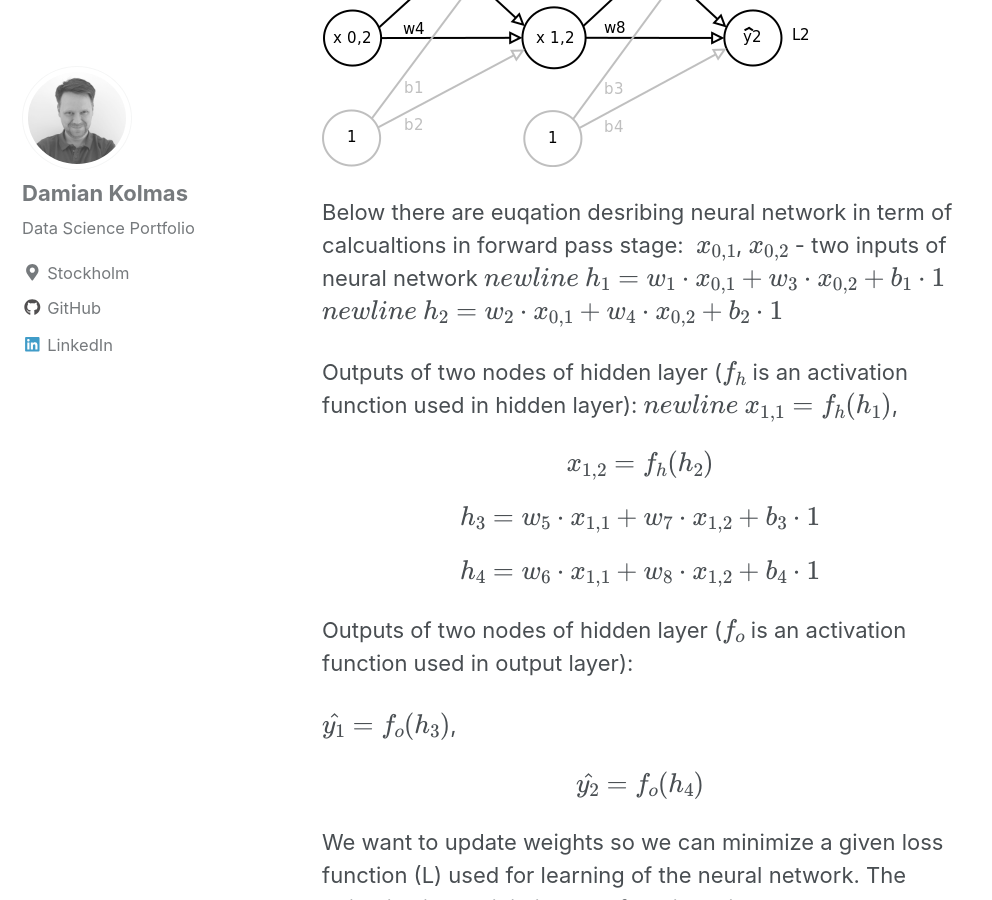
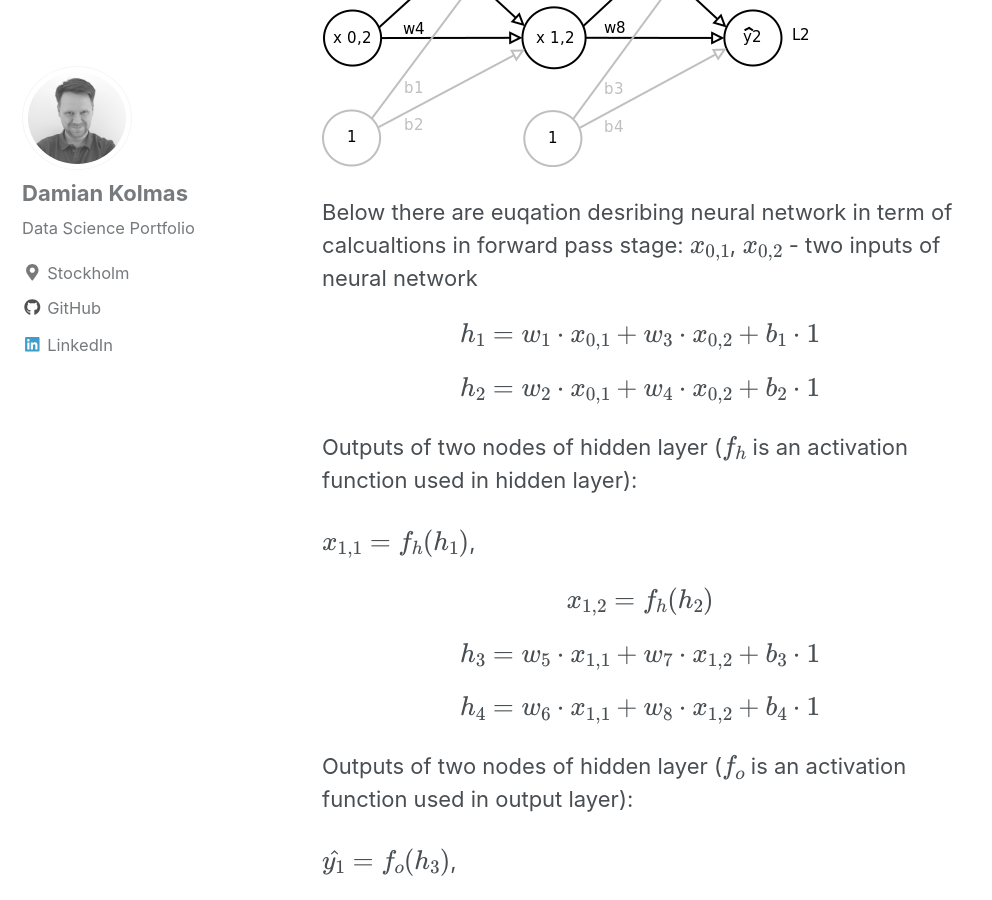
Before and after one commit to DKolmas/DKolmas.github.io, a Jekyll site: the page built from _posts/2019-03-29-Backpropagation-Algorithm-Explained.md, in a window 1280 px wide and 900 px high, scrolled down 796 px. Shown: the whole window, without its empty margins (0-992 px from the left). Built offline with Jekyll 4.4.1, drawn with Linux system fonts in a browser that asks for light colours; cached includes are drawn as plain includes; formulas are drawn with MathJax 3.

Commit message:
another update

````diff
--- a/_posts/2019-03-29-Backpropagation-Algorithm-Explained.md
+++ b/_posts/2019-03-29-Backpropagation-Algorithm-Explained.md
@@ -16,28 +16,27 @@ First, let's have assumption about Neural Network. It is simple network with two
 ![image](/images/Simple_NN_01.png)
 
 Below there are euqation desribing neural network in term of calcualtions in forward pass stage:
-$$\newline$$
-$$x_{0,1}$$, $$x_{0,2}$$ - two inputs of neural network
-$$\\newline$$
-$$h_1 = w_1 \cdot x_{0,1} + w_3 \cdot x_{0,2} + b_1 \cdot 1 $$
-$$\\newline$$
-$$h_2 = w_2 \cdot x_{0,1} + w_4 \cdot x_{0,2} + b_2 \cdot 1 $$
+$$ x_{0,1}$$, $$x_{0,2} $$ - two inputs of neural network
+
+$$ h_1 = w_1 \cdot x_{0,1} + w_3 \cdot x_{0,2} + b_1 \cdot 1 $$
+
+$$ h_2 = w_2 \cdot x_{0,1} + w_4 \cdot x_{0,2} + b_2 \cdot 1 $$
 
 Outputs of two nodes of hidden layer ($$f_h$$ is an activation function used in hidden layer):
-$$\\newline$$
-$$x_{1,1} = f_h(h_1)$$,
 
-$$x_{1,2} = f_h(h_2)$$
+$$ x_{1,1} = f_h(h_1) $$,
 
-$$h_3 = w_5 \cdot x_{1,1} + w_7 \cdot x_{1,2} + b_3 \cdot 1 $$
+$$ x_{1,2} = f_h(h_2) $$
 
-$$h_4 = w_6 \cdot x_{1,1} + w_8 \cdot x_{1,2} + b_4 \cdot 1 $$
+$$ h_3 = w_5 \cdot x_{1,1} + w_7 \cdot x_{1,2} + b_3 \cdot 1 $$
+
+$$ h_4 = w_6 \cdot x_{1,1} + w_8 \cdot x_{1,2} + b_4 \cdot 1 $$
 
 Outputs of two nodes of hidden layer ($$f_o$$ is an activation function used in output layer):
 
-$$\hat{y_1} = f_o(h_3)$$,
+$$ \hat{y_1} = f_o(h_3) $$,
 
-$$\hat{y_2} = f_o(h_4)$$
+$$ \hat{y_2} = f_o(h_4) $$
 
 We want to update weights so we can minimize a given loss function (L) used for learning of the neural network. The objective is to minimize loss function with respect to all the weights in the network:
 * weights from input to the first (and the only one) hidden layer: $$  w_1, w_2, w_3, w_4, b_1$$
@@ -45,7 +44,7 @@ We want to update weights so we can minimize a given loss function (L) used for
 
 Each weight is update in the same way according to the following general formula:
 
-$$w_i = w_i + \Delta_i$$
+$$ w_i = w_i + \Delta_i $$
 
 Python code block (for test):
 ```python
````
